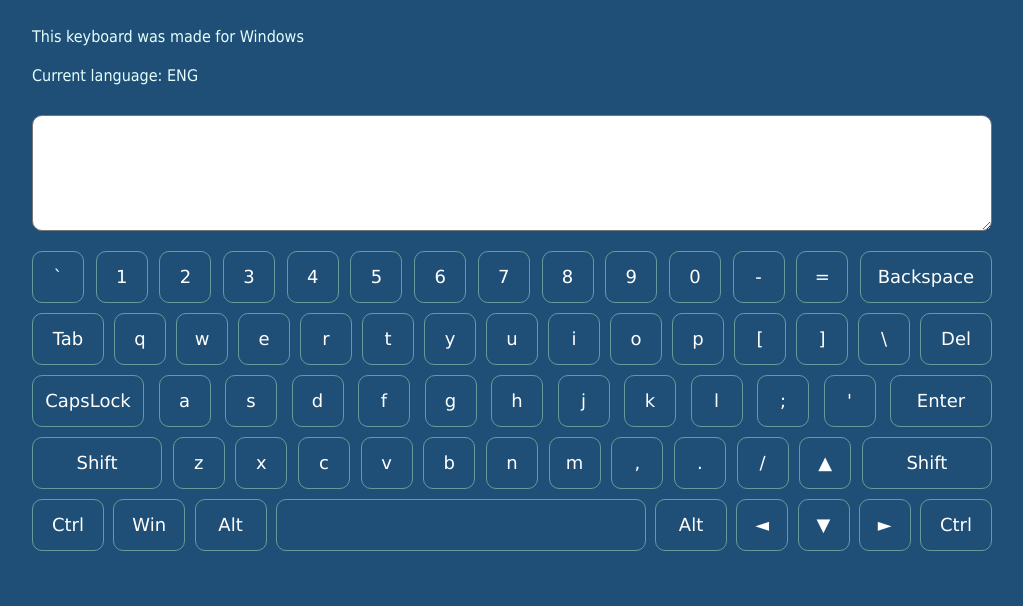
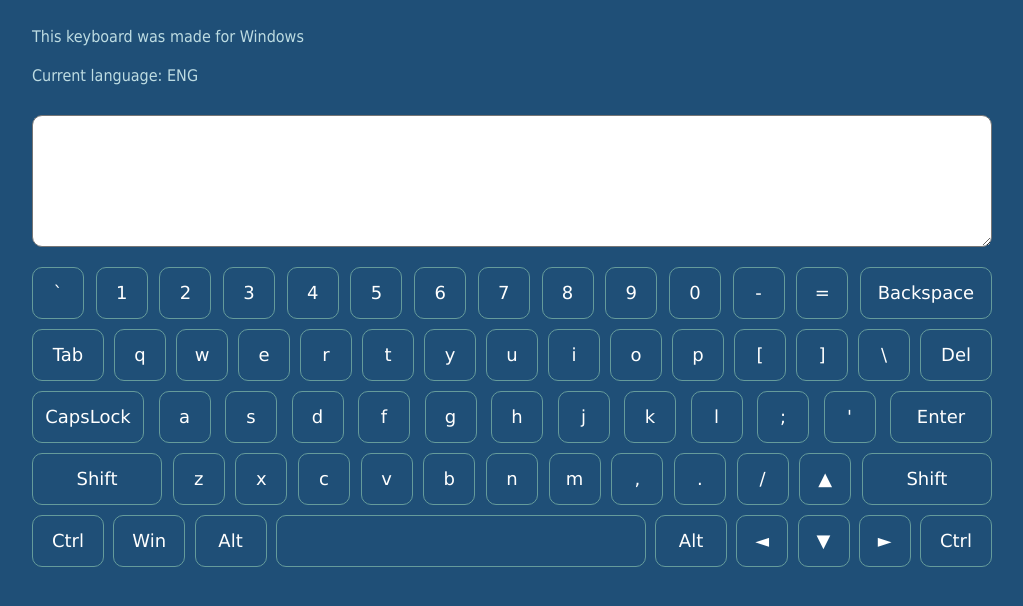
Before and after one commit to modinessa/virtual-keyboard, a website: page index.html in a window 1280 px wide. Shown: the part 80-686 px from the top of the page, without its empty margins (128-1151 px from the left). Drawn offline with Linux system fonts and the light colour scheme.

Commit message:
feat: add styles for textArea

```diff
--- a/src/css/styles.css
+++ b/src/css/styles.css
@@ -16,13 +16,18 @@
 
 .info {
   font-family: Tahoma, sans-serif;
-  color: rgb(229, 255, 252);
+  color: rgba(229, 255, 252, 0.8);
   margin: 10px 20px;
 }
 
 .text {
+  font-family: Arial, Helvetica, sans-serif;
+  letter-spacing: 0.06em;
+  color: rgb(48, 90, 90);
   margin: 20px 20px;
+  padding: 10px;
   border-radius: 10px;
+  outline: none;
 }
 
 .keyboard__wrapper {
@@ -59,14 +64,16 @@
   width: 50px;
   height: 50px;
   background-color: transparent;
-  transition: top 0.5s;
+  cursor: pointer;
+  transition: all 0.3s;
 }
 
 .keyboard__button:hover {
   background-color: rgba(101, 155, 155, 0.3);
 }
 
-.keyboard__button:active {
+.keyboard__button:active,
+.active {
   position: relative;
   top: 3px;
   background-color: rgba(101, 155, 155, 0.15);
```
